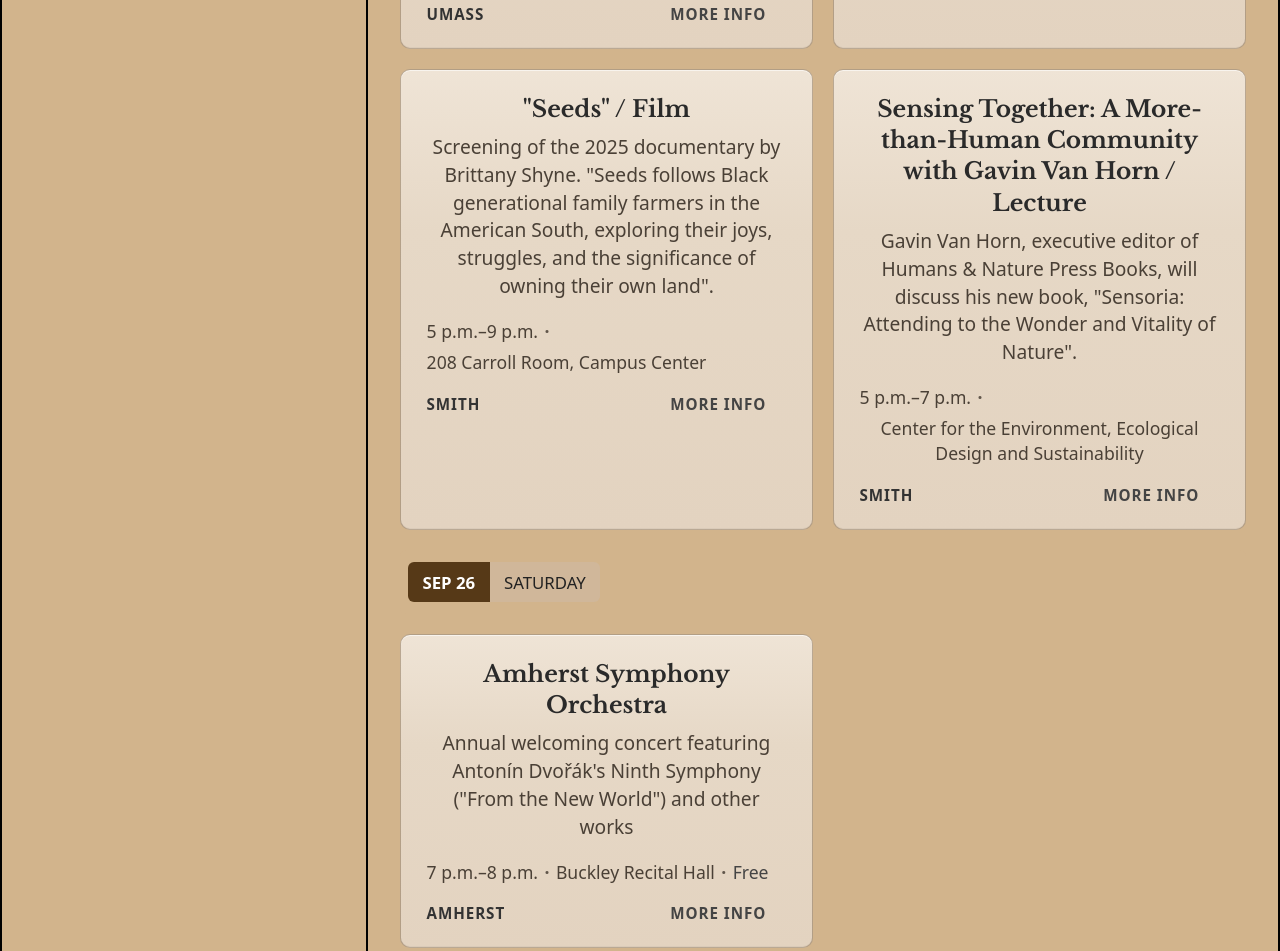
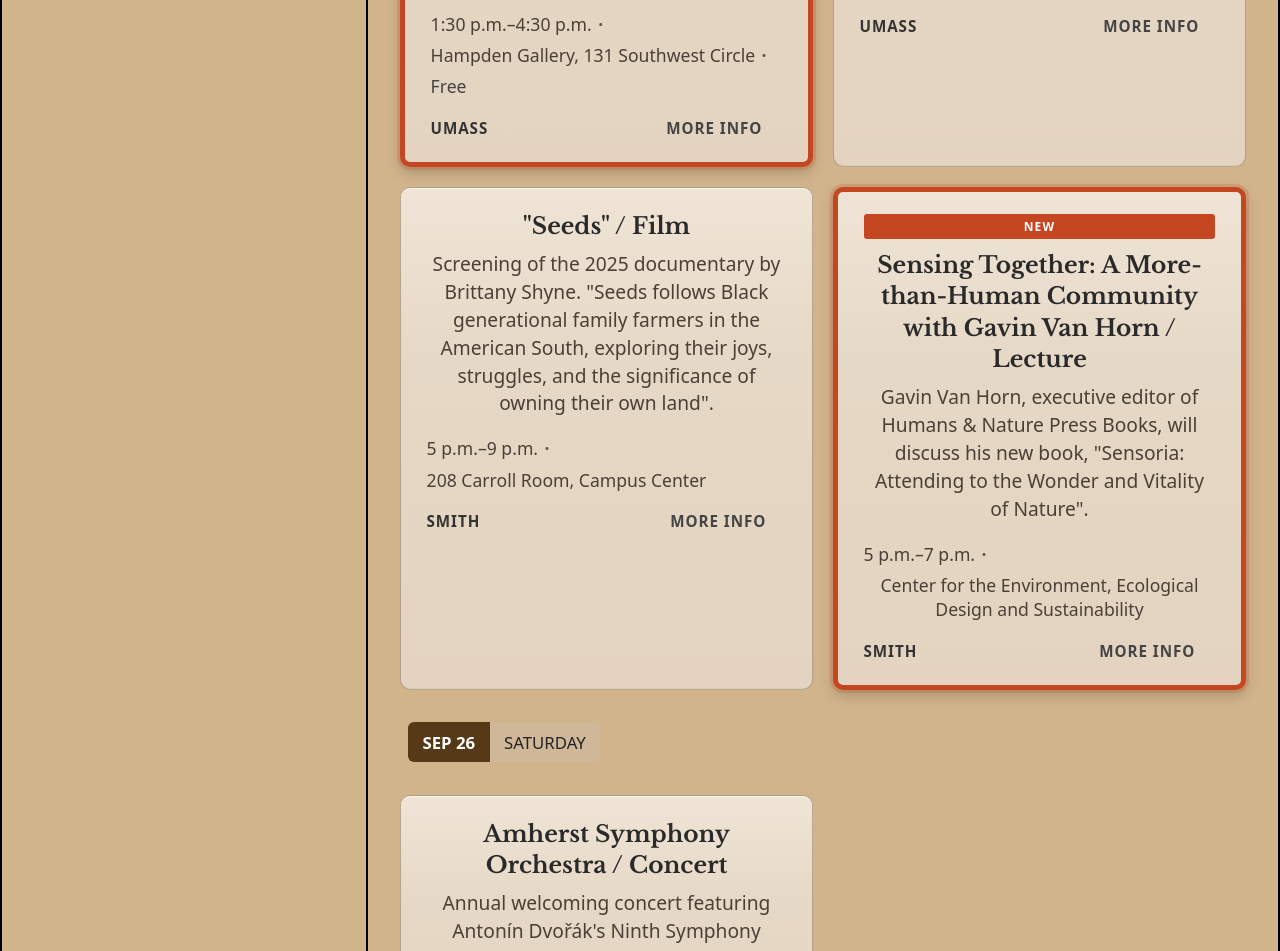
Before and after one commit to TAgeeTD/FiveCollegeFootlights, a website: page index.html in a window 1280 px wide. Shown: the part 3275-4226 px from the top of the page. Drawn offline with nearby package versions, Linux system fonts and the light colour scheme.

Commit message:
Added 'new' box, several events
Also, updated 'about' wording to acknoledge the 'new' listings.

```diff
--- a/events.json
+++ b/events.json
@@ -42,7 +42,8 @@
       "location": "University Museum of Contemporary Art, Fine Arts Center",
       "college": "UMass",
       "tickets": "Free",
-      "url": "https://events.umass.edu/event/receptionmuseum-fall-2026-athena-latocha-dianne-smith-between-earth-and-sky"
+      "url": "https://events.umass.edu/event/receptionmuseum-fall-2026-athena-latocha-dianne-smith-between-earth-and-sky",
+      "isNew": true
     },
         {
       "title": "Melissa Febos and Donika Kelly / Reading",
@@ -75,8 +76,9 @@
       "location": "Hampden Gallery, 131 Southwest Circle",
       "college": "UMass",
       "tickets": "Free",
-      "url": "https://events.umass.edu/event/workshophands-on-nature-stamps-and-texture-prints"
-    },
+      "url": "https://events.umass.edu/event/workshophands-on-nature-stamps-and-texture-prints",
+      "isNew": true
+},
         {
       "title": "The Carpenters Songbook: A Live Celebration / Concert",
       "titleExplain": "Songs from the catalog of the pop duo, featuring a full band",
@@ -108,10 +110,11 @@
       "location": "Center for the Environment, Ecological Design and Sustainability",
       "college": "Smith",
       "tickets": null,
-      "url": "https://www.smith.edu/news-events/events/sensing-together-more-human-community-gavin-van-horn"
-    },
+      "url": "https://www.smith.edu/news-events/events/sensing-together-more-human-community-gavin-van-horn",
+      "isNew": true
+      },
         {
-      "title": "Amherst Symphony Orchestra",
+      "title": "Amherst Symphony Orchestra / Concert",
       "titleExplain": "Annual welcoming concert featuring Antonín Dvořák's Ninth Symphony (\"From the New World\") and other works",
       "date": "2026-09-26",
       "startTime": "7 p.m.",
@@ -152,7 +155,8 @@
       "location": "The Drake, Amherst",
       "college": "UMass",
       "tickets": "$35 general public; $20 Five College students, youths 17 and under",
-      "url": "https://events.umass.edu/event/insun-park-generals"
+      "url": "https://events.umass.edu/event/insun-park-generals",
+      "isNew": true
     },
     {
       "title": "Art Exhibition Reception: Desmond Beach, The Souls of Black Folk",
@@ -163,7 +167,8 @@
       "location": "Augusta Savage Gallery, 180 Infirmary Way",
       "college": "UMass",
       "tickets": "Free",
-      "url": "https://events.umass.edu/event/receptionaugusta-savage-gallery-fall-2026-desmond-beach"
+      "url": "https://events.umass.edu/event/receptionaugusta-savage-gallery-fall-2026-desmond-beach",
+      "isNew": true
     },
     {
       "title": "\"Chalk\" / Theater",
@@ -218,7 +223,7 @@
       "location": "Bowker Auditorium",
       "college": "UMass",
       "tickets": null,
-      "url": ""
+      "url": "https://www.umass.edu/music-dance/events/jazz-ensemble-i-chapel-jazz-ensemble-oct-26"
     },
         {
       "title": "Keetje Kuipers Poetry Reading",
@@ -272,8 +277,8 @@
       "endTime": null,
       "location": "Frederick C. Tillis Performance Hall",
       "college": "UMass",
-      "tickets": null,
-      "url": ""
+      "tickets": "Tickets: $27 general; $20 students, seniors, UMass employees",
+      "url": "https://www.umass.edu/music-dance/events/52nd-annual-multiband-pops-concert"
     },
         {
       "title": "Movin' and Groovin' Jazz Concert",
@@ -383,7 +388,7 @@
       "location": "Frederick C. Tillis Performance Hall",
       "college": "UMass",
       "tickets": null,
-      "url": ""
+      "url": "https://www.umass.edu/music-dance/events/umass-amherst-symphony-orchestra-oct-26"
     },
         {
       "title": "Hugh Ryan / Lecture",
@@ -437,8 +442,8 @@
       "endTime": null,
       "location": "Frederick C. Tillis Performance Hall",
       "college": "UMass",
-      "tickets": null,
-      "url": ""
+      "tickets": "Tickets: $17 general; $7 students, seniors, UMass employees",
+      "url": "https://www.umass.edu/music-dance/events/wind-ensemble-symphony-band-oct-26"
     },
     {
       "title": "\"The Future of Coffee\" / Film",
--- a/index.html
+++ b/index.html
@@ -335,8 +335,8 @@
     This website grew out of my own desire to keep track of live performances and
     public lectures from across the Five Colleges. Amherst, Hampshire (yes, I know), Mount Holyoke, Smith, and UMass offer
     a wealth of cultural events, many of them free or inexpensive. Browse
-    around, see what appeals to you, and check back — we’ll keep updating
-    the calendar throughout the year.
+    around, see what appeals to you, and check back — we’ll update
+    the calendar throughout the year. Events added in the past week will be so marked.
   </p>
 
   <p class="sidebar-text-name">-- Bernie Davidow</p>
--- a/script.js
+++ b/script.js
@@ -194,6 +194,7 @@
 
       const isFirstOfMonth = monthKey !== currentMonthKey;
 
+
       if (isFirstOfMonth) {
         const monthHeader = document.createElement("div");
         monthHeader.className = "month-header";
@@ -229,6 +230,11 @@
       groupedEvents[date].forEach((event) => {
         const card = document.createElement("article");
         card.className = "event-card";
+
+        // Border for newly added events
+        if (event.isNew === true) {
+          card.classList.add("new-event");
+}
 
         // Format times
         let timeText = "";
--- a/styles.css
+++ b/styles.css
@@ -521,6 +521,25 @@
   transition: transform 0.2s ease, box-shadow 0.2s ease,
     border-color 0.2s ease;
 }
+.event-card.new-event::before {
+  content: "NEW";
+  display: inline-block;
+  margin-bottom: 10px;
+  padding: 4px 9px;
+  color: white;
+  background-color: #c44722;
+  border-radius: 3px;
+  font-size: 0.75rem;
+  font-weight: 700;
+  letter-spacing: 0.1em;
+}
+
+.event-card.new-event {
+  border: 5px solid #c44722;
+  box-shadow:
+    0 0 0 3px rgba(196, 71, 34, 0.2),
+    0 6px 14px rgba(0, 0, 0, 0.18);
+}
 
 .event-card:hover {
   transform: translateY(-3px);
```
